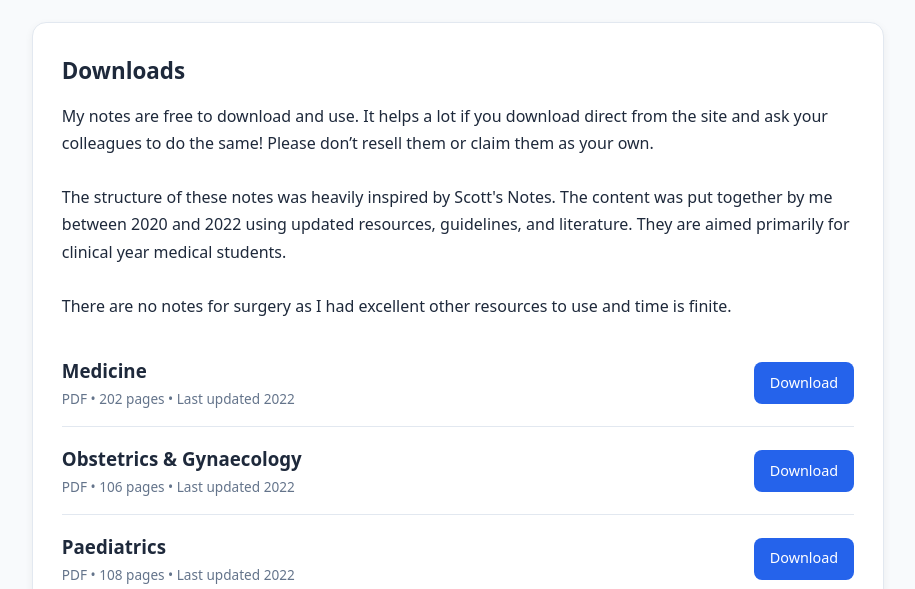
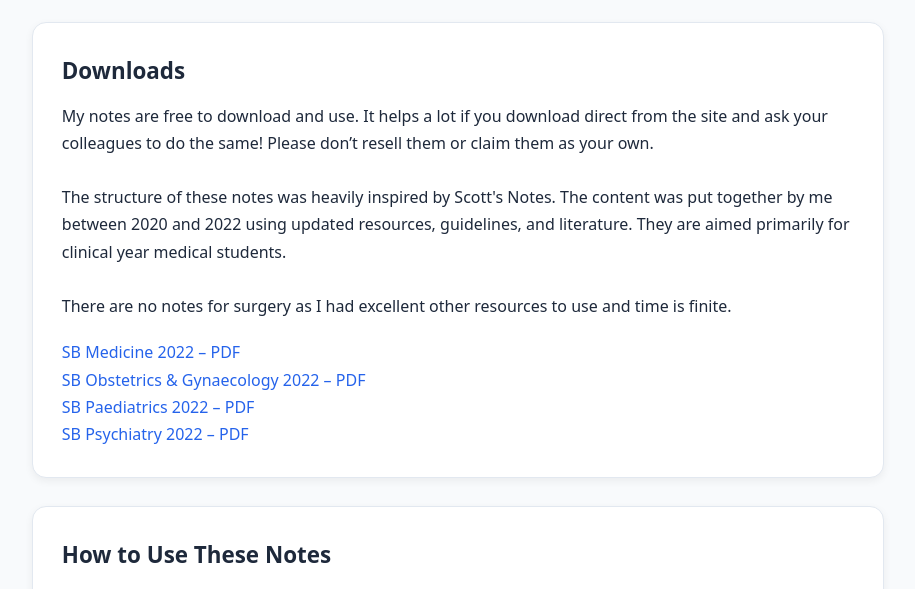
Before and after one commit to barbermedical/barbermedical.github.io, a plain HTML site: page downloads.html in a window 1280 px wide. Shown: the part 211-800 px from the top of the page, without its empty margins (182-1097 px from the left). Drawn offline with Linux system fonts and the light colour scheme.

Commit message:
Update downloads.html

```diff
--- a/downloads.html
+++ b/downloads.html
@@ -54,47 +54,51 @@
         </p>
 
      <ul class="download-list">
-
-        <li class="download-item">
-          <div>
-            <h3>Medicine</h3>
-            <p class="download-meta">PDF • 202 pages • Last updated 2022</p>
-          </div>
-          <a class="btn" href="Notes/SB Medicine 2022.pdf" download>
-            Download
+  <li>
+    <a href="Notes/SB Medicine 2022.pdf"
+       download
+       onclick="gtag('event', 'download', {
+         'event_category': 'PDF',
+         'event_label': 'SB Medicine 2022'
+       });">
+      SB Medicine 2022 – PDF
     </a>
   </li>
 
-        <li class="download-item">
-          <div>
-            <h3>Obstetrics & Gynaecology</h3>
-            <p class="download-meta">PDF • 106 pages • Last updated 2022</p>
-          </div>
-          <a class="btn" href="Notes/Obstetrics & Gynaecology 2022.pdf" download>
-            Download
+  <li>
+    <a href="Notes/SB Obstetrics &amp; Gynaecology 2022.pdf"
+       download
+       onclick="gtag('event', 'download', {
+         'event_category': 'PDF',
+         'event_label': 'SB Obstetrics & Gynaecology 2022'
+       });">
+      SB Obstetrics &amp; Gynaecology 2022 – PDF
     </a>
   </li>
 
-        <li class="download-item">
-          <div>
-            <h3>Paediatrics</h3>
-            <p class="download-meta">PDF • 108 pages • Last updated 2022</p>
-          </div>
-          <a class="btn" href="Notes/SB Paediatrics 2022.pdf" download>
-            Download
+  <li>
+    <a href="Notes/SB Paediatrics 2022.pdf"
+       download
+       onclick="gtag('event', 'download', {
+         'event_category': 'PDF',
+         'event_label': 'SB Paediatrics 2022'
+       });">
+      SB Paediatrics 2022 – PDF
     </a>
   </li>
 
-         <li class="download-item">
-          <div>
-            <h3>Psychiatry</h3>
-            <p class="download-meta">PDF • 21 pages • Last updated 2022</p>
-          </div>
-          <a class="btn" href="Notes/SB Psychiatry 2022.pdf" download>
-            Download
+  <li>
+    <a href="Notes/SB Psychiatry 2022.pdf"
+       download
+       onclick="gtag('event', 'download', {
+         'event_category': 'PDF',
+         'event_label': 'SB Psychiatry 2022'
+       });">
+      SB Psychiatry 2022 – PDF
     </a>
   </li>
 </ul>
+
     </section>
 
     <section class="card">
```
Lines whose indentation alone changed are shown as unchanged.
